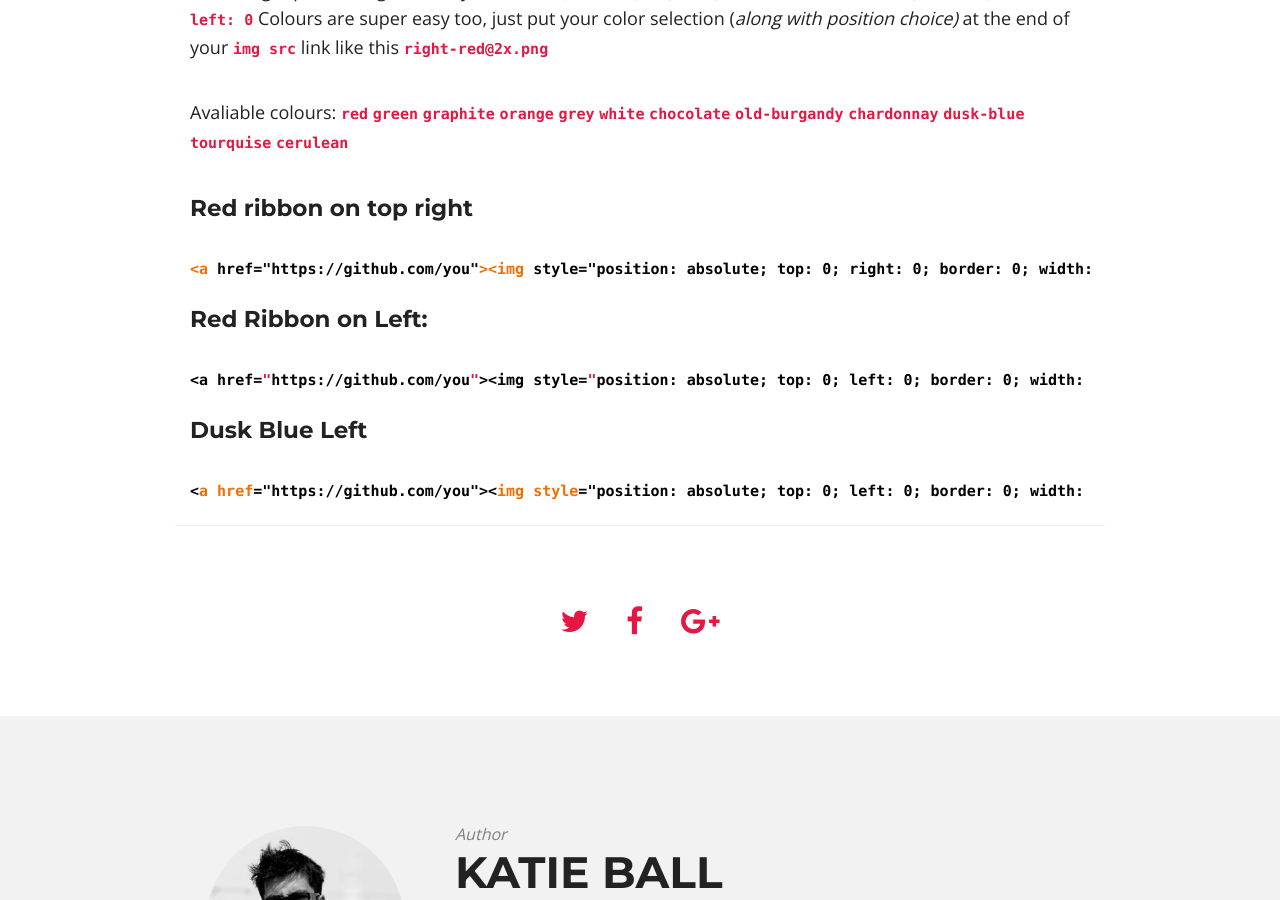
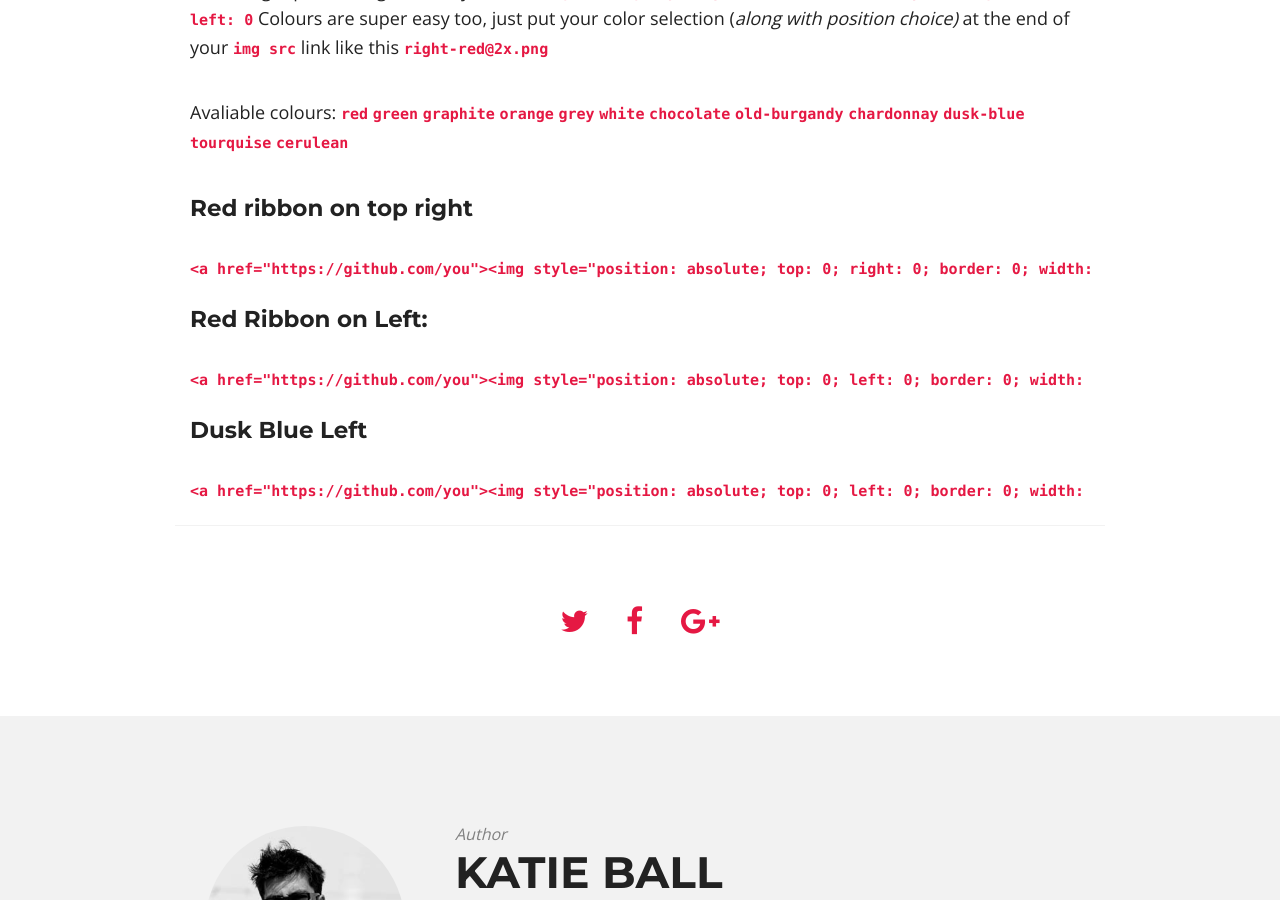
Before and after one commit to roachhd/notepad, a Jekyll site: the page built from _posts/2014-11-09-hello-retina-ribbons.md, in a window 1280 px wide and 900 px high, scrolled down 730 px. Built offline with Jekyll 4.4.1, drawn with Linux system fonts in a browser that asks for light colours; nearby versions of some CDN libraries.

Commit message:
Update 2014-11-09-hello-retina-ribbons.md

`````diff
--- a/_posts/2014-11-09-hello-retina-ribbons.md
+++ b/_posts/2014-11-09-hello-retina-ribbons.md
@@ -21,7 +21,7 @@ Avaliable colours: `red` `green` `graphite` `orange` `grey` `white` `chocolate`
 
 <a href="https://github.com/you"><img style="position: absolute; top: 0; right: 0; border: 0; width: 149px; height: 149px;" src="http://aral.github.com/fork-me-on-github-retina-ribbons/right-red@2x.png" alt="Fork me on GitHub"></a>
 
-````html
+````
 <a href="https://github.com/you"><img style="position: absolute; top: 0; right: 0; border: 0; width: 149px; height: 149px;" src="http://aral.github.com/fork-me-on-github-retina-ribbons/right-red@2x.png" alt="Fork me on GitHub"></a>
 ````
 
@@ -30,7 +30,7 @@ Avaliable colours: `red` `green` `graphite` `orange` `grey` `white` `chocolate`
 
 <a href="https://github.com/you"><img style="position: absolute; top: 0; left: 0; border: 0; width: 149px; height: 149px;" src="http://aral.github.com/fork-me-on-github-retina-ribbons/left-red@2x.png" alt="Fork me on GitHub"></a>
 
-````javascript
+````
 <a href="https://github.com/you"><img style="position: absolute; top: 0; left: 0; border: 0; width: 149px; height: 149px;" src="http://aral.github.com/fork-me-on-github-retina-ribbons/left-red@2x.png" alt="Fork me on GitHub"></a>
 ````
 
@@ -41,6 +41,6 @@ Avaliable colours: `red` `green` `graphite` `orange` `grey` `white` `chocolate`
 <a href="https://github.com/you"><img style="position: absolute; top: 0; left: 0; border: 0; width: 149px; height: 149px;" src="http://aral.github.com/fork-me-on-github-retina-ribbons/left-dusk-blue@2x.png" alt="Fork me on GitHub"></a>
 
 
-````css
+````
 <a href="https://github.com/you"><img style="position: absolute; top: 0; left: 0; border: 0; width: 149px; height: 149px;" src="http://aral.github.com/fork-me-on-github-retina-ribbons/left-dusk-blue@2x.png" alt="Fork me on GitHub"></a>
 ````
`````
